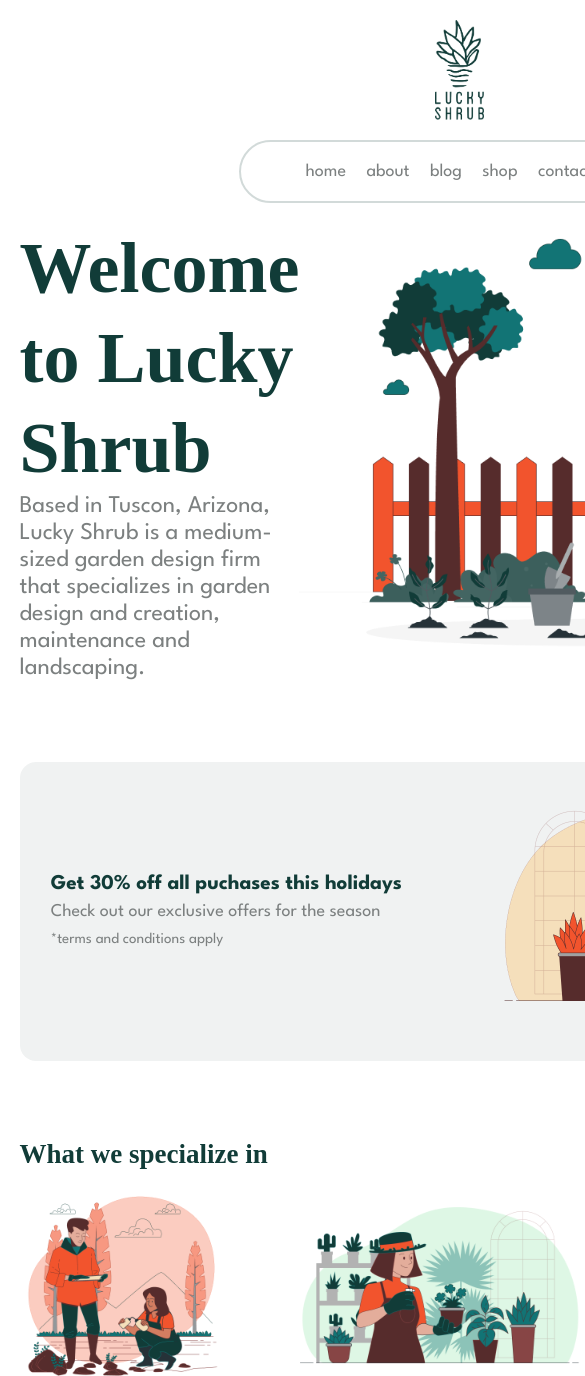
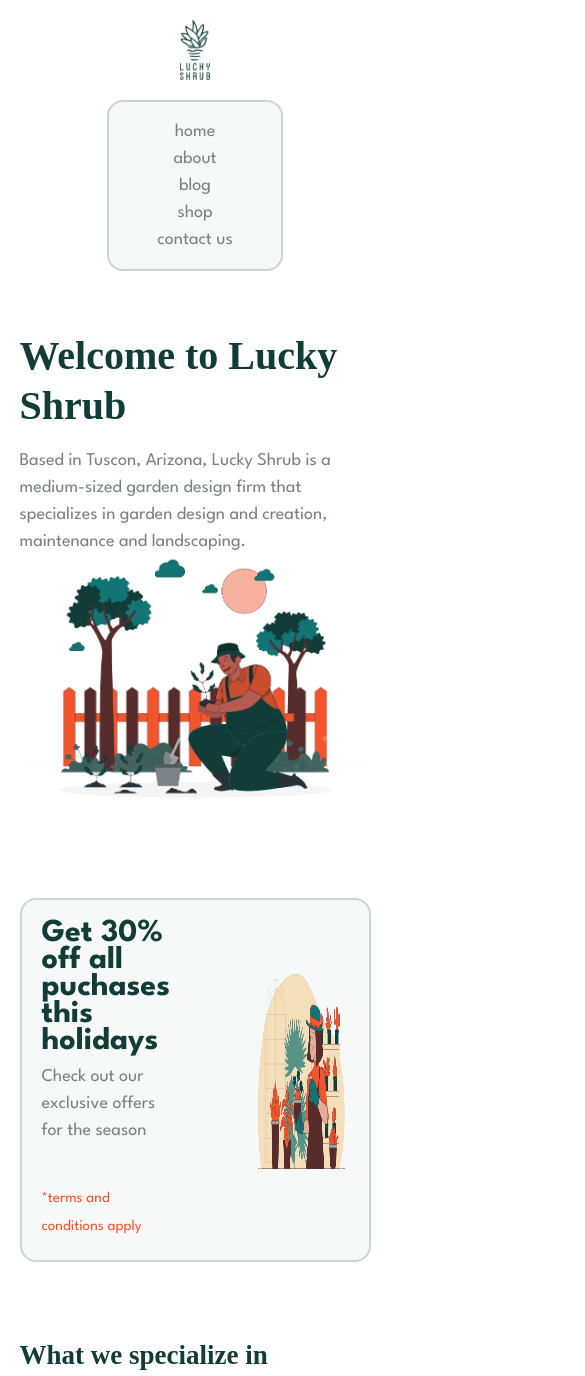
Before and after one commit to meedayyyyy/lucky-shrub, a plain HTML site: page index.html in a window 390 px wide. Shown: the top 1376 px of the page, 585 px wide, since content can reach past the window. Drawn offline with Linux system fonts and the light colour scheme; files whose address does not match are found by name; a web font is replaced by a local one.

Commit message:
started mobile design

```diff
--- a/index.html
+++ b/index.html
@@ -13,11 +13,14 @@
       content="A family owned garden design firm founded upon love"
     />
     <title>Homepage</title>
-    <link href="https://fonts.googleapis.com/css2?family=Henny+Penny&family=League+Spartan:wght@300;400;500;600;700;800;900&display=swap" rel="stylesheet">
+    <link
+      href="https://fonts.googleapis.com/css2?family=Henny+Penny&family=League+Spartan:wght@300;400;500;600;700;800;900&display=swap"
+      rel="stylesheet"
+    />
     <link rel="stylesheet" href="styles.css" />
   </head>
   <body>
-    <header >
+    <header>
       <img src="logo.png" class="logo" alt="lucky shrub logo" />
     </header>
     <nav>
@@ -34,28 +37,32 @@
         <div>
           <h1>Welcome to Lucky Shrub</h1>
           <p>
-            Based in Tuscon, Arizona, Lucky Shrub is a medium-sized garden design firm that specializes in garden design and creation, maintenance and landscaping.
+            Based in Tuscon, Arizona, Lucky Shrub is a medium-sized garden
+            design firm that specializes in garden design and creation,
+            maintenance and landscaping.
           </p>
         </div>
         <div class="hero-image">
-          <img src="hero-image.png" alt="" />
+          <img src="images/hero-image.png" alt="" />
         </div>
       </div>
       <div class="promotion">
         <div class="prom-text">
           <h3>Get 30% off all puchases this holidays</h3>
           <p>Check out our exclusive offers for the season</p>
-          <p><small>*terms and conditions apply</small></p>
+          <p id="terms">
+            <small><a href="#">*terms and conditions apply</a></small>
+          </p>
         </div>
         <div class="prom-image">
-          <img src="garden-maintenance2.png" height="250" alt="" />
+          <img src="images/garden-maintenance2.png" height="250" alt="" />
         </div>
       </div>
       <h2>What we specialize in</h2>
       <div class="info">
         <article>
           <div class="prom-image">
-            <img src="jason-and-maria.png" alt="" />
+            <img src="images/jason-and-maria.png" alt="" />
           </div>
           <div>
             <h3>Garden design and creation</h3>
@@ -64,7 +71,7 @@
         </article>
         <article>
           <div class="prom-image">
-            <img src="garden-maintenance.png" alt="" />
+            <img src="images/garden-maintenance.png" alt="" />
           </div>
           <div>
             <h3>Garden maintenance</h3>
@@ -73,30 +80,35 @@
         </article>
         <article>
           <div class="prom-image">
-            <img src="garden-maintenance2.png" alt="" />
-          </div>          <div>
+            <img src="images/garden-maintenance2.png" alt="" />
+          </div>
+          <div>
             <h3>Landscaping</h3>
             <p>Some text here...</p>
           </div>
         </article>
       </div>
 
-    <div class="about">
+      <div class="about">
         <div class="about-text">
-            <h2>About</h2>
-        <p>
-          Lucky Shrub was started by a husband and wife team, Jason and Maria, who share a long-time love for plants. Jason is the garden architect. He creates and oversees all designs while managing his team of landscapers. Maria manages all the marketing for the company and oversees the nursery.
-        </p>
+          <h2>About</h2>
+          <p>
+            Lucky Shrub was started by a husband and wife team, Jason and Maria,
+            who share a long-time love for plants. Jason is the garden
+            architect. He creates and oversees all designs while managing his
+            team of landscapers. Maria manages all the marketing for the company
+            and oversees the nursery.
+          </p>
         </div>
         <div class="about-image">
-            <img src="jason-and-maria.png" alt="">
+          <img src="images/jason-and-maria.png" alt="" />
         </div>
-    </div>
+      </div>
     </main>
 
     <footer>
       <img src="logo.png" class="logo" />
-      <small><p>&copy2023 maryam akodu</p></small>
+      <small><p>&copy2023 Lucky Shrub</p></small>
     </footer>
   </body>
 </html>
--- a/styles.scss
+++ b/styles.scss
@@ -14,7 +14,7 @@ $default-margin: 20px auto;
 body{
     margin: 0 auto;
     display: grid;
-    // grid-template-columns: 1fr 2fr;
+    grid-template-columns: minmax(0, 1fr);
     grid-template-rows: auto auto 1fr auto;
     grid-template-areas: 'head head'
     'nav nav'
@@ -24,6 +24,7 @@ body{
     width: 90vw;
     color: $text-color;
     line-height: 1.5em;
+    overflow: none;
 
     h1,h2,h3{
         color: $primary-color;
@@ -54,7 +55,7 @@ margin: 20px 0;
 
 nav{
     grid-area: nav;
-    margin-bottom: 20px;
+    margin-bottom: 60px;
     ul{
         display: flex;
         justify-content: space-between;
@@ -65,6 +66,7 @@ nav{
         padding: 16px 64px;
         border: 2px solid #113C3830;
         border-radius: 50px;
+        background-color: #113C3808;
     }
 
     li:hover{
@@ -79,12 +81,6 @@ nav{
         color: $secondary-color;
     }
 }
-// @keyframes enlarge-text {
-//     from{        transform: scale(0);
-//     }
-//     to{        transform: scale(6);
-//     }
-// }
 
 // main
 main{
@@ -101,21 +97,23 @@ main{
     h1{
         font: {
             family: 'henny penny';
-            size: 72px;
+            size: 64px;
         }
         color: $primary-color ;
         line-height: 1.25em;
+        margin-bottom: 16px;
     }
     p{
         font: {
-            size: 24px;
+            size: 20px;
         }
 
     }
 }
 
-.hero-image img{
-    width: 600px;
+ img{
+    // width: 600px;
+    max-width: 100%;
     flex-shrink: 1;
 }
 
@@ -145,11 +143,24 @@ main{
 
 .promotion{
     @include container;
-    background-color: #113C3810;
+    // background-color: #113C3810;
+    background-color: #113C3808;
+    border: 2px solid #113C3830;
     padding: 20px;
     border-radius: 16px;
     justify-content: space-evenly;
     margin: 80px 0;
+    h3{
+        font-size: 32px;
+        padding-bottom: 8px;
+    }
+}
+
+#terms {
+    a {
+        color: $secondary-color;
+    }
+    margin-top: 40px
 }
 .about{
     @include container;
@@ -166,3 +177,30 @@ footer{
         height: 80px;
     }
 }
+
+//mobile
+@media(max-width: 500px){
+    body{
+        margin: 0 5%;
+    }
+    header{
+height: 60px;
+
+    }
+nav ul{
+    flex-direction: column;
+    width: 50%;
+        margin: 0 auto;
+        padding: 16px;
+        border-radius: 16px;
+    }
+    .hero{
+        flex-direction: column;
+    h1{
+        font-size: 40px;
+    }
+    p{
+        font-size: 18px;
+    }
+    }
+}
```
Also changed, not shown: images/garden-maintenance.png (renamed from garden-maintenance.png), images/garden-maintenance2.png (renamed from garden-maintenance2.png), images/hero-image.png (renamed from hero-image.png), images/jason-and-maria.png (renamed from jason-and-maria.png), images/logo.png (renamed from logo.png), styles.css, 1 other file.
